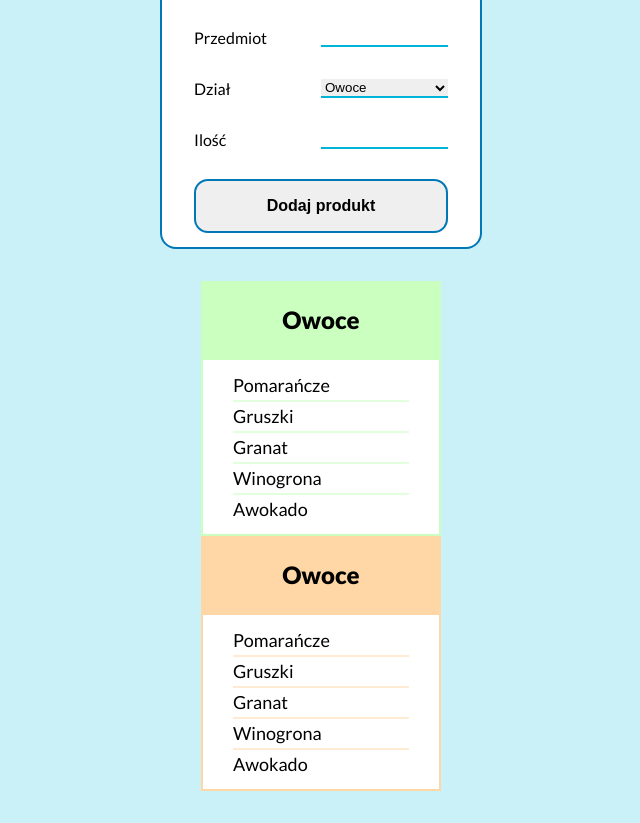
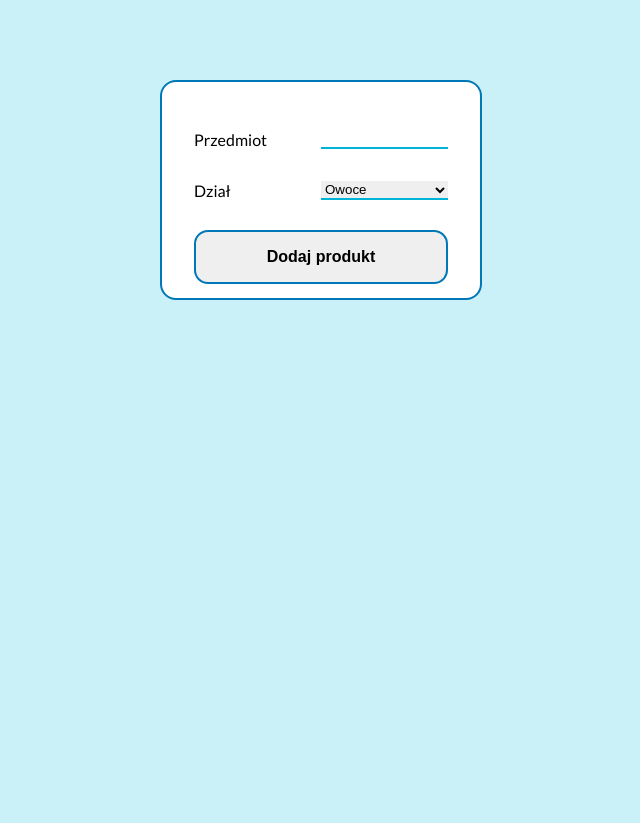
Before and after one commit to jzarzeczny/shopping-app, a React (Create React App) app: page / in a window 1280 px wide. Shown: the whole page, without its empty margins (319-959 px from the left). After the commit the page ends 800 px from the top, so only its background shows below. Built offline with nearby package versions, Linux system fonts and the light colour scheme.

Commit message:
adding the item to the list

```diff
--- a/package.json
+++ b/package.json
@@ -9,7 +9,9 @@
     "react": "^17.0.2",
     "react-dom": "^17.0.2",
     "react-hook-form": "^7.14.2",
+    "react-router-dom": "^5.2.1",
     "react-scripts": "4.0.3",
+    "realm-web": "^1.3.0",
     "web-vitals": "^1.0.1"
   },
   "scripts": {
--- a/src/components/Form.js
+++ b/src/components/Form.js
@@ -1,9 +1,9 @@
 import React from "react";
 import { useForm } from "react-hook-form";
 
-export default function Form() {
+export default function Form({ addItem }) {
   const { register, handleSubmit } = useForm();
-  const onSubmit = (data) => console.log(data);
+  const onSubmit = (data) => addItem(data);
 
   return (
     <form onSubmit={handleSubmit(onSubmit)} className="form">
@@ -13,17 +13,13 @@ export default function Form() {
       </div>
       <div className="form__control">
         <label htmlFor="type">Dział</label>
-        <select name="type" id="type" {...register("destination")}>
-          <option value="fruts">Owoce</option>
+        <select name="type" id="type" {...register("type")}>
+          <option value="fruits">Owoce</option>
           <option value="vegitables">Warzywa</option>
           <option value="drinks">Napoje</option>
           <option value="frozen">Mrożonki</option>
           <option value="detergents">Chemia</option>
         </select>
-      </div>
-      <div className="form__control">
-        <label htmlFor="number">Ilość</label>
-        <input type="text" id="number" {...register("number")} />
       </div>
       <input
         className=" btn form__submit"
--- a/src/components/List.js
+++ b/src/components/List.js
@@ -1,15 +1,14 @@
 import React from "react";
 
-export default function List({ name }) {
+export default function List({ name, data }) {
+  console.log(data);
   return (
     <div className={`list ${name && "list--" + name}`}>
-      <h2 className="list__header">Owoce</h2>
+      <h2 className="list__header">{name.toUpperCase()}</h2>
       <ol className="list__list">
-        <li className="list__element">Pomarańcze</li>
-        <li className="list__element">Gruszki</li>
-        <li className="list__element">Granat</li>
-        <li className="list__element">Winogrona</li>
-        <li className="list__element">Awokado</li>
+        {data.map((element) => (
+          <li className="list__element">{element}</li>
+        ))}
       </ol>
     </div>
   );
--- a/src/css/main.css
+++ b/src/css/main.css
@@ -20,10 +20,10 @@ p {
 
 body {
   display: flex;
-  height: 100vh;
   justify-content: center;
   align-items: center;
   background-color: #caf0f8ff;
+  margin-top: 5rem;
 }
 
 .btn {
@@ -86,6 +86,7 @@ body {
   display: block;
   width: min(15rem);
   background-color: #fff;
+  margin-bottom: 2em;
 }
 .list .list__header {
   background-color: #caffbfff;
@@ -124,6 +125,7 @@ body {
   display: block;
   width: min(15rem);
   background-color: #fff;
+  margin-bottom: 2em;
 }
 .list--vegitables .list__header {
   background-color: #ffd6a5ff;
@@ -162,6 +164,7 @@ body {
   display: block;
   width: min(15rem);
   background-color: #fff;
+  margin-bottom: 2em;
 }
 .list--fruts .list__header {
   background-color: #ffadadff;
@@ -200,6 +203,7 @@ body {
   display: block;
   width: min(15rem);
   background-color: #fff;
+  margin-bottom: 2em;
 }
 .list--drinks .list__header {
   background-color: #a0c4ffff;
@@ -238,6 +242,7 @@ body {
   display: block;
   width: min(15rem);
   background-color: #fff;
+  margin-bottom: 2em;
 }
 .list--frozen .list__header {
   background-color: #9bf6ffff;
@@ -276,6 +281,7 @@ body {
   display: block;
   width: min(15rem);
   background-color: #fff;
+  margin-bottom: 2em;
 }
 .list--detergents .list__header {
   background-color: #ffc6ffff;
--- a/src/pages/Add.js
+++ b/src/pages/Add.js
@@ -1,14 +1,31 @@
-import React from "react";
+import React, { useEffect, useState } from "react";
 import Form from "../components/Form";
 import List from "../components/List";
+import sorter from "../services/sorter";
 
 export default function Add() {
+  const [newElement, setNewElement] = useState();
+  const [shoppingList, setShoppingList] = useState([]);
+  useEffect(() => {
+    if (newElement !== undefined) {
+      setShoppingList((prevArray) => [...prevArray, newElement]);
+    }
+  }, [newElement]);
+  // console.log(shoppingList);
+  const list = sorter(shoppingList);
+  for (const e in list) {
+    // console.log(e);
+    // console.log(list[e]);
+  }
+
+  Object.keys(list).forEach((key) => console.log(list[key]));
+
   return (
     <section className="addContainer">
-      <Form />
+      <Form addItem={setNewElement} />
       <div className="shoppingList">
-        <List />
-        <List name="vegitables" />
+        {list &&
+          Object.keys(list).map((key) => <List name={key} data={list[key]} />)}
       </div>
     </section>
   );
--- a/src/sass/abstracts/_mixins.scss
+++ b/src/sass/abstracts/_mixins.scss
@@ -4,6 +4,7 @@
   display: block;
   width: min(15rem);
   background-color: $clr-light-100;
+  margin-bottom: 2em;
   .list__header {
     background-color: $theme;
     text-align: center;
--- a/src/sass/base/_general.scss
+++ b/src/sass/base/_general.scss
@@ -2,8 +2,8 @@
 
 body {
   display: flex;
-  height: 100vh;
   justify-content: center;
   align-items: center;
   background-color: $clr-main-100;
+  margin-top: 5rem;
 }
--- /dev/null
+++ b/src/services/sorter.js
@@ -0,0 +1,12 @@
+export default function sorter(arr) {
+  let finalObject = {};
+  arr.forEach((element) => {
+    if (!(element.type in finalObject)) {
+      finalObject[element.type] = [];
+    }
+    if (element.type in finalObject) {
+      finalObject[element.type].push(element.item);
+    }
+  });
+  return finalObject;
+}
```
Also changed, not shown: src/sass/layout/_list.scss (+0 -38 lines), 2 other files (tests, documents, lock files or other folders).
